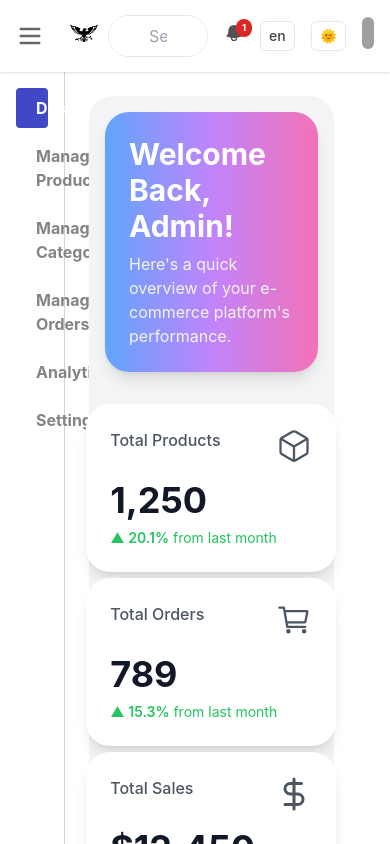
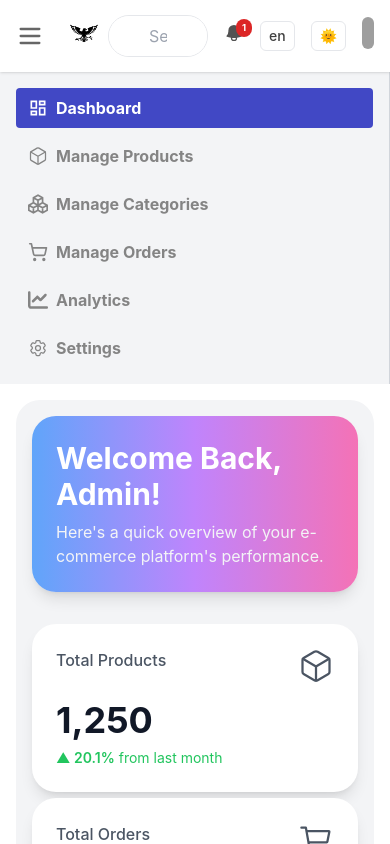
Before and after one commit to montaser-hub/Full-Stack-E-commerce-reactjs-nodejs, a React (Create React App) app: page /dashboard in a window 390 px wide. Shown: the top 844 px of the page. Built offline with nearby package versions, Linux system fonts and the light colour scheme; grey boxes are pictures that could not be loaded.

Commit message:
DashBoard Style

```diff
--- a/src/App/Layout/DashboardLayout.jsx
+++ b/src/App/Layout/DashboardLayout.jsx
@@ -9,110 +9,147 @@ import Text from "../SharedElements/Text.jsx";
 
 const DashboardLayout = () => {
   return (
-    <div className="min-h-screen grid grid-cols-12">
+    // <div className="min-h-screen grid grid-cols-12">
+    //   {/* Sidebar */}
+    //   <aside className="col-span-2 border-r border-gray-300  p-4">
+    //     <nav>
+    //       <ul className="space-y-2">
+    //         <li>
+    //           <NavLink
+    //             to="/dashboard"
+    //             className={({ isActive }) =>
+    //               isActive
+    //                 ? "block rounded px-3 py-2 font-bold bg-[#4148c5] dark:bg-[#43434c] text-white "
+    //                 : "block rounded px-3 py-2 font-bold text-[#848484] hover:bg-[#bababa] hover:text-white"
+    //             }
+    //           >
+    //             <div className="flex items-center gap-2">
+    //               <MdOutlineDashboard className="text-xl" />
+    //               <Text as="p" content="Dashboard" />
+    //             </div>
+    //           </NavLink>
+    //         </li>
+    //         <li>
+    //           <NavLink
+    //             to="/dashboard/products"
+    //             className={({ isActive }) =>
+    //               isActive
+    //                 ? "block rounded px-3 py-2 font-bold bg-[#4148c5] text-white"
+    //                 : "block rounded px-3 py-2 font-bold text-[#848484] hover:bg-[#bababa] hover:text-white"
+    //             }
+    //           >
+    //             <div className="flex items-center gap-2">
+    //             <IoCubeOutline className="text-xl" />
+    //             <Text as="p" content="Manage Products" />
+    //             </div>
+    //           </NavLink>
+    //         </li>
+    //         <li>
+    //           <NavLink
+    //             to="/dashboard/categories"
+    //             className={({ isActive }) =>
+    //               isActive
+    //                 ? "block rounded px-3 py-2 font-bold bg-[#4148c5] text-white"
+    //                 : "block rounded px-3 py-2 font-bold text-[#848484] hover:bg-[#bababa] hover:text-white"
+    //             }
+    //           >
+    //             <div className="flex items-center gap-2">
+    //             <GrCubes className="text-xl" />
+    //             <Text as="p" content="Manage Categories" />
+    //             </div>
+    //           </NavLink>
+    //         </li>
+    //         <li>
+    //           <NavLink
+    //             to="/dashboard/orders"
+    //             className={({ isActive }) =>
+    //               isActive
+    //                 ? "block rounded px-3 py-2 font-bold bg-[#4148c5] text-white"
+    //                 : "block rounded px-3 py-2 font-bold text-[#848484] hover:bg-[#bababa] hover:text-white"
+    //             }
+    //           >
+    //             <div className="flex items-center gap-2">
+    //             <LuShoppingCart className="text-xl" />
+    //             <Text as="p" content="Manage Orders" />
+    //             </div>
+    //           </NavLink>
+    //         </li>
+    //         <li>
+    //           <NavLink
+    //             to="/dashboard/analytics"
+    //             className={({ isActive }) =>
+    //               isActive
+    //                 ? "block rounded px-3 py-2 font-bold bg-[#4148c5] text-white"
+    //                 : "block rounded px-3 py-2 font-bold text-[#848484] hover:bg-[#bababa] hover:text-white"
+    //             }
+    //           >
+    //             <div className="flex items-center gap-2">
+    //             <FaChartLine className="text-xl" />
+    //             <Text as="p" content="Analytics" />
+    //             </div>
+    //           </NavLink>
+    //         </li>
+    //         <li>
+    //           <NavLink
+    //             to="/dashboard/settings"
+    //             className={({ isActive }) =>
+    //               isActive
+    //                 ? "block rounded px-3 py-2 font-bold bg-[#4148c5] text-white"
+    //                 : "block rounded px-3 py-2 font-bold text-[#848484] hover:bg-[#bababa] hover:text-white"
+    //             }
+    //           >
+    //             <div className="flex items-center gap-2">
+    //             <HiOutlineCog6Tooth className="text-xl" />
+    //             <Text as="p" content="Settings" />
+    //             </div>
+    //           </NavLink>
+    //         </li>
+    //       </ul>
+    //     </nav>
+    //   </aside>
+
+    //   {/* Content */}
+    //   <main className="col-span-9 p-6">
+    //     <Outlet />
+    //   </main>
+    // </div>
+    <div className="min-h-screen flex flex-col md:grid md:grid-cols-12">
   {/* Sidebar */}
-      <aside className="col-span-2 border-r border-gray-300  p-4">
+  <aside className="bg-gray-100 dark:bg-neutral-800 md:col-span-2 border-r border-gray-300 p-4 md:min-h-screen flex-shrink-0">
     <nav>
       <ul className="space-y-2">
-            <li>
+        {[
+          { to: "/dashboard", icon: MdOutlineDashboard, label: "Dashboard" },
+          { to: "/dashboard/products", icon: IoCubeOutline, label: "Manage Products" },
+          { to: "/dashboard/categories", icon: GrCubes, label: "Manage Categories" },
+          { to: "/dashboard/orders", icon: LuShoppingCart, label: "Manage Orders" },
+          { to: "/dashboard/analytics", icon: FaChartLine, label: "Analytics" },
+          { to: "/dashboard/settings", icon: HiOutlineCog6Tooth, label: "Settings" },
+        ].map((item) => (
+          <li key={item.to}>
             <NavLink
-                to="/dashboard"
+              to={item.to}
               className={({ isActive }) =>
                 isActive
-                    ? "block rounded px-3 py-2 font-bold bg-[#4148c5] dark:bg-[#43434c] text-white "
-                    : "block rounded px-3 py-2 font-bold text-[#848484] hover:bg-[#bababa] hover:text-white"
+                  ? "flex items-center gap-2 px-3 py-2 font-bold rounded bg-[#4148c5] text-white dark:bg-[#696ecd]"
+                  : "flex items-center gap-2 px-3 py-2 font-bold rounded text-[#848484] hover:bg-[#bababa] hover:text-white"
               }
             >
-                <div className="flex items-center gap-2">
-                  <MdOutlineDashboard className="text-xl" />
-                  <Text as="p" content="Dashboard" />
-                </div>
+              <item.icon className="text-xl" />
+              <Text as="p" content={item.label} />
             </NavLink>
           </li>
-            <li>
-              <NavLink
-                to="/dashboard/products"
-                className={({ isActive }) =>
-                  isActive
-                    ? "block rounded px-3 py-2 font-bold bg-[#4148c5] text-white"
-                    : "block rounded px-3 py-2 font-bold text-[#848484] hover:bg-[#bababa] hover:text-white"
-                }
-              >
-                <div className="flex items-center gap-2">
-                <IoCubeOutline className="text-xl" />
-                <Text as="p" content="Manage Products" />
-                </div>
-              </NavLink>
-            </li>
-            <li>
-              <NavLink
-                to="/dashboard/categories"
-                className={({ isActive }) =>
-                  isActive
-                    ? "block rounded px-3 py-2 font-bold bg-[#4148c5] text-white"
-                    : "block rounded px-3 py-2 font-bold text-[#848484] hover:bg-[#bababa] hover:text-white"
-                }
-              >
-                <div className="flex items-center gap-2">
-                <GrCubes className="text-xl" />
-                <Text as="p" content="Manage Categories" />
-                </div>
-              </NavLink>
-            </li>
-            <li>
-              <NavLink
-                to="/dashboard/orders"
-                className={({ isActive }) =>
-                  isActive
-                    ? "block rounded px-3 py-2 font-bold bg-[#4148c5] text-white"
-                    : "block rounded px-3 py-2 font-bold text-[#848484] hover:bg-[#bababa] hover:text-white"
-                }
-              >
-                <div className="flex items-center gap-2">
-                <LuShoppingCart className="text-xl" />
-                <Text as="p" content="Manage Orders" />
-                </div>
-              </NavLink>
-            </li>
-            <li>
-              <NavLink
-                to="/dashboard/analytics"
-                className={({ isActive }) =>
-                  isActive
-                    ? "block rounded px-3 py-2 font-bold bg-[#4148c5] text-white"
-                    : "block rounded px-3 py-2 font-bold text-[#848484] hover:bg-[#bababa] hover:text-white"
-                }
-              >
-                <div className="flex items-center gap-2">
-                <FaChartLine className="text-xl" />
-                <Text as="p" content="Analytics" />
-                </div>
-              </NavLink>
-            </li>
-            <li>
-              <NavLink
-                to="/dashboard/settings"
-                className={({ isActive }) =>
-                  isActive
-                    ? "block rounded px-3 py-2 font-bold bg-[#4148c5] text-white"
-                    : "block rounded px-3 py-2 font-bold text-[#848484] hover:bg-[#bababa] hover:text-white"
-                }
-              >
-                <div className="flex items-center gap-2">
-                <HiOutlineCog6Tooth className="text-xl" />
-                <Text as="p" content="Settings" />
-                </div>
-              </NavLink>
-            </li>
+        ))}
       </ul>
     </nav>
   </aside>
 
   {/* Content */}
-      <main className="col-span-9 p-6">
+  <main className="flex-1 p-4 md:col-span-10 overflow-auto">
     <Outlet />
   </main>
 </div>
+
   );
 };
 
--- a/src/App/Pages/Admin/ManageCategories.jsx
+++ b/src/App/Pages/Admin/ManageCategories.jsx
@@ -53,7 +53,7 @@ export default function ManageCategories() {
               }`}
             />
             <Button
-              myClass="bg-blue-600 text-white px-4 py-2 rounded-xl shadow-md hover:bg-blue-700 active:scale-95 transition-all"
+              myClass="bg-gradient-to-r from-[rgb(67,94,72)] to-[rgb(87,114,92)] text-white px-4 py-2 rounded-xl shadow-md hover:from-[rgb(57,84,62)] hover:to-[rgb(77,104,82)] active:scale-95 transition-all"
               content="Create Category"
             />
           </div>
--- a/src/App/Pages/Admin/ManageOrders.jsx
+++ b/src/App/Pages/Admin/ManageOrders.jsx
@@ -54,7 +54,7 @@ export default function ManageOrdersPage() {
               }`}
             />
             <Button
-              myClass="bg-blue-600 text-white px-4 py-2 rounded-xl shadow-md hover:bg-blue-700 active:scale-95 transition-all"
+              myClass="bg-gradient-to-r from-[rgb(67,94,72)] to-[rgb(87,114,92)] text-white px-4 py-2 rounded-xl shadow-md hover:from-[rgb(57,84,62)] hover:to-[rgb(77,104,82)] active:scale-95 transition-all"
               content="Create Order"
             />
           </div>
--- a/src/App/Pages/Admin/ManageProducts.jsx
+++ b/src/App/Pages/Admin/ManageProducts.jsx
@@ -52,7 +52,7 @@ export default function ManageProductsPage() {
               }`}
             />
             <Button
-              myClass="bg-blue-600 text-white px-4 py-2 rounded-xl shadow-md hover:bg-blue-700 active:scale-95 transition-all"
+              myClass="bg-gradient-to-r from-[rgb(67,94,72)] to-[rgb(87,114,92)] text-white px-4 py-2 rounded-xl shadow-md hover:from-[rgb(57,84,62)] hover:to-[rgb(77,104,82)] active:scale-95 transition-all"
               content="Create Product"
             />
           </div>
```
Lines whose indentation alone changed are shown as unchanged.
